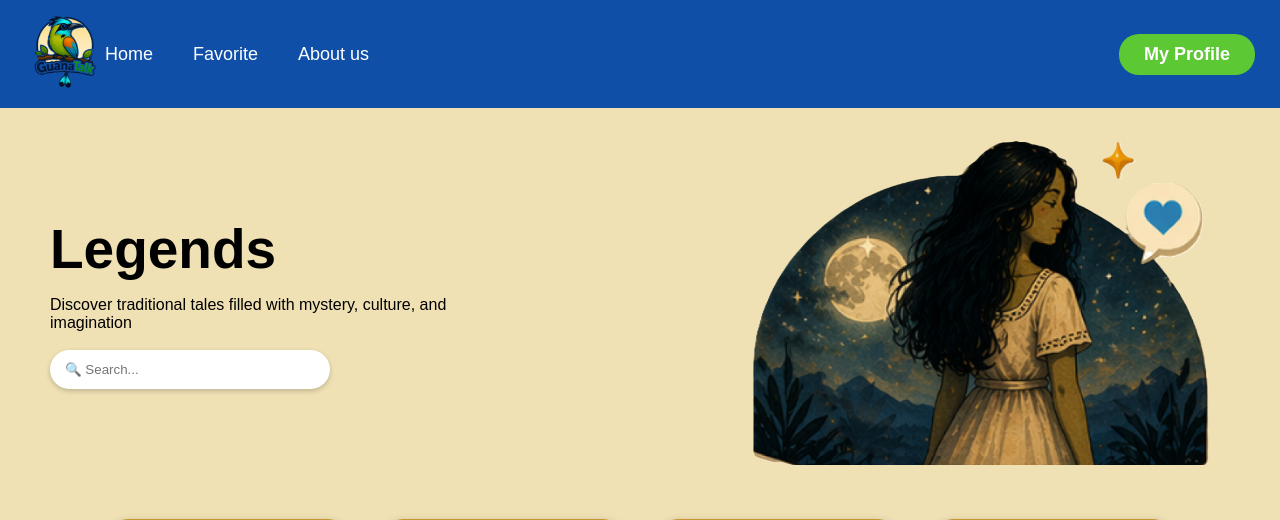
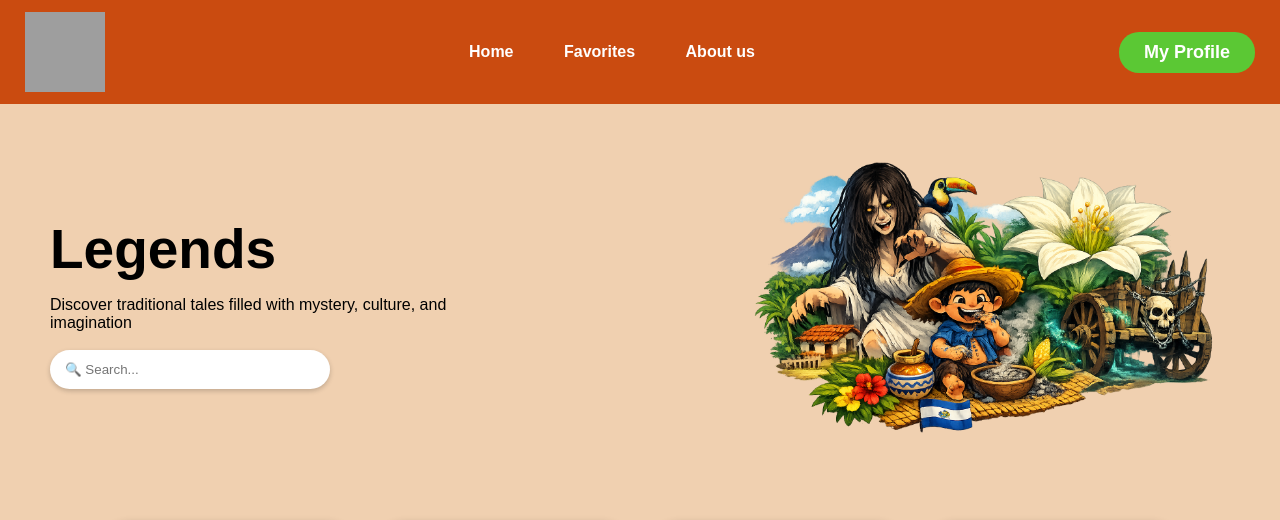
Before and after one commit to guanatalksv-dev/GuanaTalk, a PHP site: page /legends.php in a window 1280 px wide. Shown: the top 520 px of the page. Run offline with PHP 8.4, Linux system fonts and the light colour scheme; data comes from the database, SQL or seed files in the repository; grey boxes are pictures that could not be loaded.

Commit message:
Cambio de la navbar

```diff
--- a/conexionleyendas.php
+++ b/conexionleyendas.php
@@ -9,6 +9,6 @@
 if (!$conexion) {
     die("Error de conexión: " . mysqli_connect_error());
 }
-// Asegura que los acentos y caracteres especiales se muestren bien
+
 mysqli_set_charset($conexion, "utf8");
 ?>
--- a/legends.php
+++ b/legends.php
@@ -16,21 +16,24 @@
 
 </head>
 <body>
-     <header>
-        <nav class="navbar">
-            <div class="logo">
-                <a href="index.php">
-                 <img src="img/guanatalk.logo.png" alt="Logo">
-                </a>
-            </div>
-            <ul class="nav-links">
-                <li><a href="index.php">Home</a></li>
-                <li><a href="favoritos.html">Favorite</a></li>
-                <li><a href="aboutus.html">About us</a></li>
-            </ul>
-            <button class="profile-btn">My Profile</button>
-        </nav>
-    </header>
+     <header class="navbar">
+    <div class="logo">
+        <a href="index.php" style="display: flex; align-items: center; gap: 10px; text-decoration: none; color: inherit;">
+            <img src="img/GuanaTalk.png" alt="GuanaTalk Logo">
+        </a>
+    </div>
+    <nav>
+        <a href="index.php">Home</a>
+        <a href="favoritos.html">Favorites</a>
+        <a href="aboutus.html">About us</a>
+    </nav>
+   <div class="profile-section">
+    <button class="profile-btn" onclick="window.location.href='php/profile.php'">
+        My Profile
+    </button>
+
+</div>
+</header>
 
     <section class="hero">
       <div class="hero-text">
@@ -41,7 +44,7 @@
             </div>
         </div>
         <div class="hero-image">
-            <img src="img/legend.girl.png" alt="Legend Girl">
+            <img src="img/leyendas.png  " alt="Legend Girl">
       </div>
     </section>
 
--- a/styles/legends.css
+++ b/styles/legends.css
@@ -9,31 +9,70 @@
     background-color: #EAD397;
 }
 
-
-.profile-btn{
-    background-color: #46BA37;
-    border: none;
-    padding: 8px 20px;
-    border-radius: 20px;
-    color: white;
-    cursor: pointer;
-    font-weight: bold;
-    margin-left:auto;
-
-
-
-}
 .navbar {
-    background-color: #1f4e8c;
+    background-color:#CA4B10 ;
     display: flex;
     justify-content: space-between;
     align-items:center;
     margin: auto;
-    padding: 7px;
+    padding: 10px;
     color: white;
 }
 
 
+
+.logo img {
+    height: 70px;
+}
+
+nav a {
+    color: white;
+    margin: 0 15px;
+    padding: 8px 8px;
+    text-decoration: none;
+    font-weight: 500;
+    font-family: 'Fredoka', sans-serif;
+    font-weight: 700;
+}
+
+.profile-dropdown {
+    position: relative;
+    display: inline-block;
+}
+
+.profile-btn {
+    background: #46BA37;
+    border: none;
+    padding: 10px 20px;
+    border-radius: 25px;
+    color: white;
+    cursor: pointer;
+    font-weight: bold;
+    display: flex;
+    align-items: center;
+    gap: 8px;
+    transition: 0.3s;
+}
+
+.profile-btn:hover {
+    background: #46BA37;
+}
+
+.profile-btn {
+    background: #d9fd90;
+    border: 2px solid #b6cf04;
+    padding: 10px 20px;
+    border-radius: 10px;
+    color: black;
+    font-weight: bold;
+    cursor: pointer;
+    font-size: 1rem;
+    transition: background 0.2s;
+}
+
+.profile-btn:hover {
+    background: #3fa332;
+}
 
 .hero{
     display: flex;
@@ -76,7 +115,7 @@
 }
 
 .card{
-    background-color: #c9972f;
+    background-color: #CA4B10;
     width: 240px;
     border-radius: 20px;
     padding: 18px;
@@ -134,13 +173,13 @@
 }
 
 body{
-    background-color: #efe1b4;
+    background-color: #f0d0b0;
 }
 
 
 
 .navbar{
-    background-color: #0f4fa8;
+    background-color:#CA4B10;
     display: flex;
     justify-content: space-between;
     align-items: center;
```
Also changed, not shown: detalleleyenda.php (+2 -68 lines), styles/detalleslegends.css (added, +66 -0 lines), img/leyendas.png (added).
